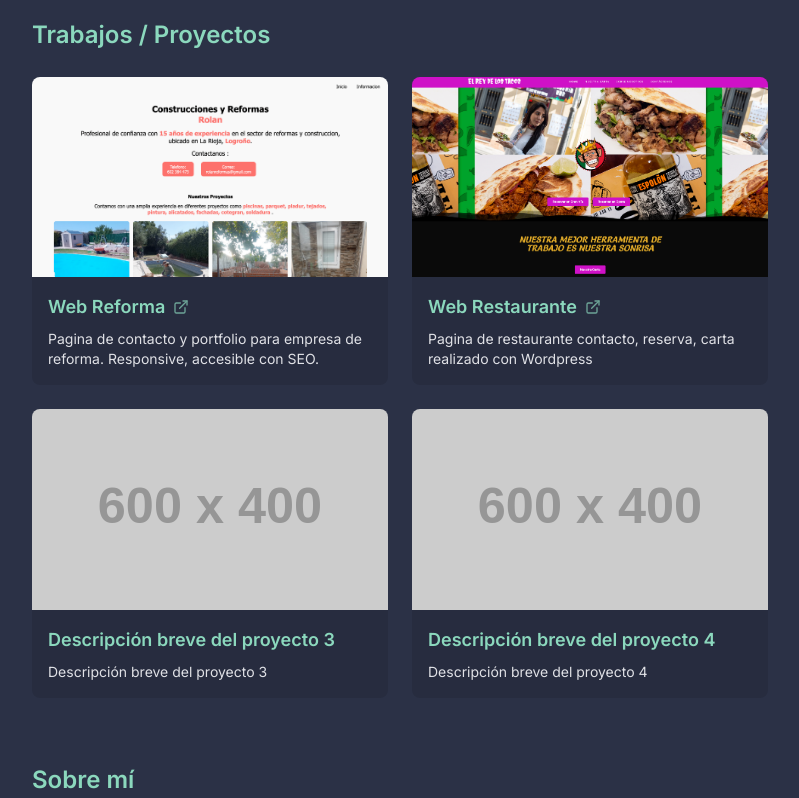
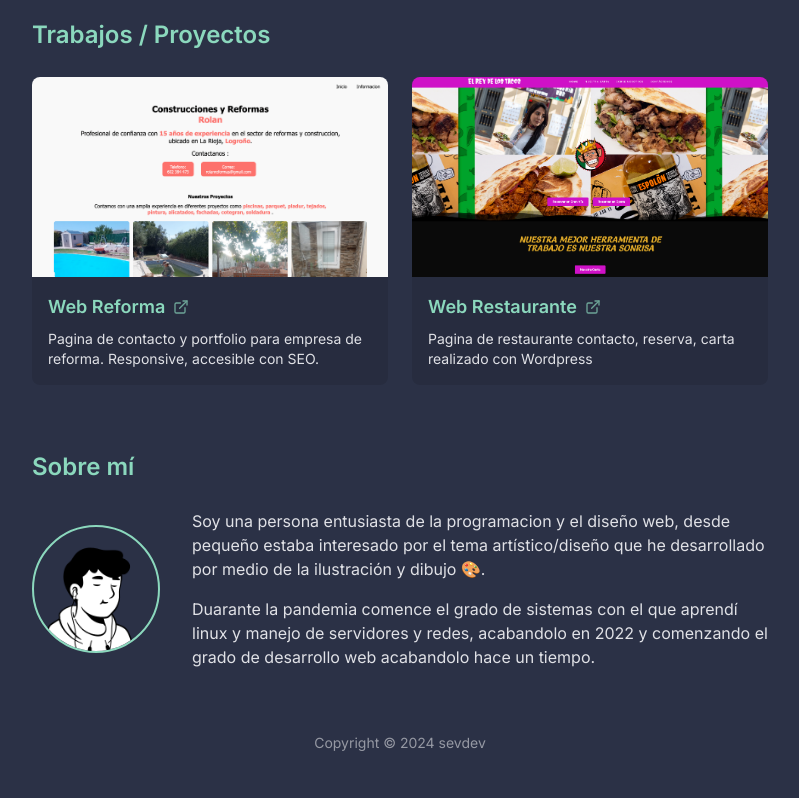
Before and after one commit to Kobakk/centered-craft-portfolio-fbb91b74, a React (Vite) app: page / in a window 1280 px wide. Shown: the part 1076-1874 px from the top of the page, without its empty margins (240-1039 px from the left). Built offline with nearby package versions, Linux system fonts and the light colour scheme.

Commit message:
dos proyectos eliminados

```diff
--- a/src/pages/Index.tsx
+++ b/src/pages/Index.tsx
@@ -301,7 +301,7 @@ const Index = () => {
               </div>
             </motion.a>
 
-            {[3, 4].map((project) => (
+            {/* {[3, 4].map((project) => (
               <motion.div
                 key={project}
                 className="bg-black/10 rounded-lg overflow-hidden"
@@ -320,7 +320,7 @@ const Index = () => {
                   <p className="text-sm">{`${t('project.description')} ${project}`}</p>
                 </div>
               </motion.div>
-            ))}
+            ))} */}
           </div>
         </motion.section>
 
```
